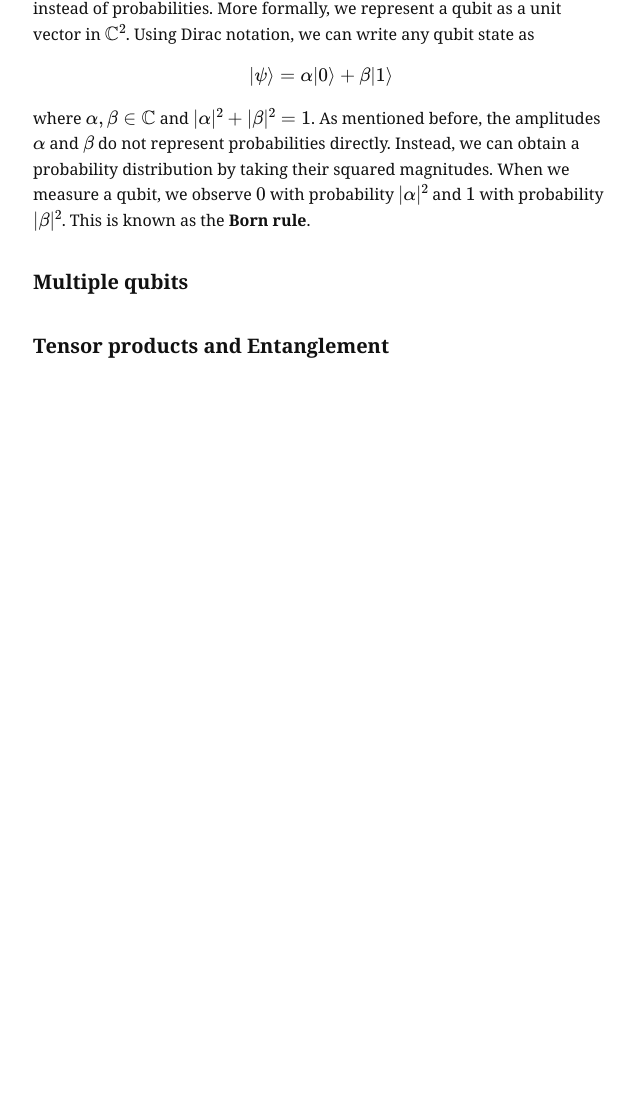
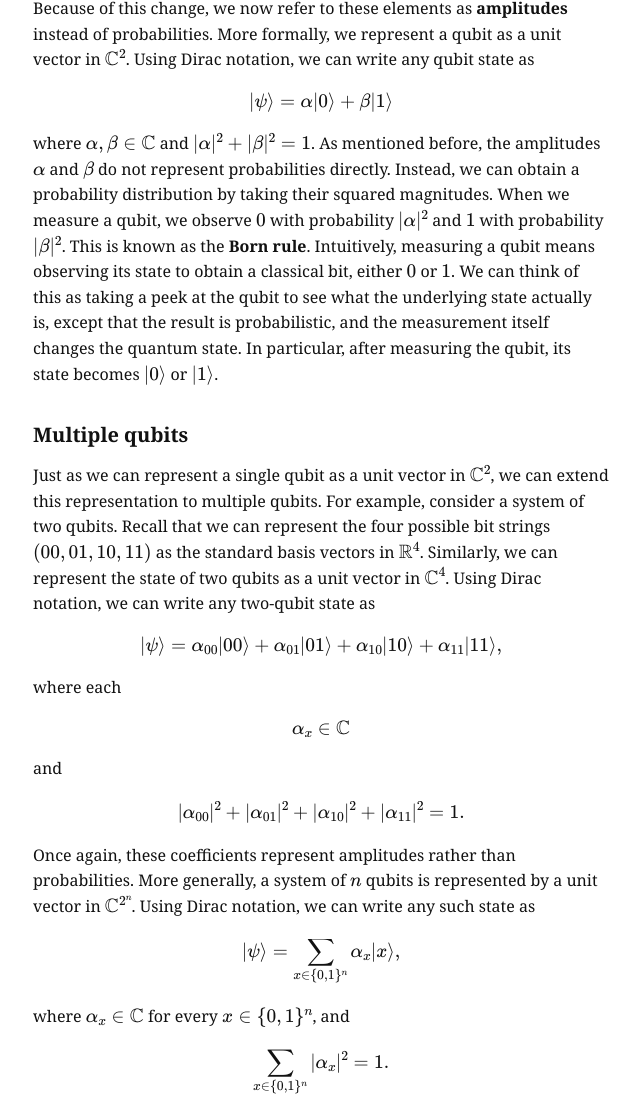
Before and after one commit to Kingcong123/complexity-theory-project, a plain HTML site: page qubits.html in a window 1280 px wide. Shown: the part 3073-4174 px from the top of the page, without its empty margins (275-915 px from the left). Before the commit the page ends 3491 px from the top, so only its background shows below. Drawn offline with nearby package versions, Linux system fonts and the light colour scheme.

Commit message:
multiple qubits

```diff
--- a/qubits.html
+++ b/qubits.html
@@ -49,7 +49,7 @@
 
         <br> For example, if we know that the device is in the state $0$ with probability $p$ and in the state $1$ with probability $1-p$, we can write this as a probability vector in $\mathbb{R}^2$:
         $$ \begin{pmatrix} p \\ 1-p \end{pmatrix}.$$
-        We can also write operations from our current state using matrices. For example, take the matrix $$A = \begin{pmatrix} 0 & 1 \\ 1 & 0 \end{pmatrix}.$$ This matrix represents the NOT gate, which flips the state of the device.
+        We can also write operations from our current state using (left) stochastic matrices, matrices whose entries are nonnegative and columns sum to 1. For example, take the matrix $$A = \begin{pmatrix} 0 & 1 \\ 1 & 0 \end{pmatrix}.$$ This matrix represents the NOT gate, which flips the state of the device.
         Notice that $a_{0,1} = 1$ and $a_{1,0} = 1$, so the probability of moving to the state $1$ is if we start in the state $0$ is $1$ and the probability of moving to the state $0$ is if we start in the state $1$ is also $1$.
         Similarly, $a_{0,0} = 0$ and $a_{1,1} = 0$, so the probability of moving to the state $0$ is if we start in the state $0$ is $0$ and the probability of moving to the state $1$ is if we start in the state $1$ is also $0$.
 
@@ -124,13 +124,47 @@
 
         As mentioned before, the amplitudes $\alpha$ and $\beta$ do not represent probabilities directly. Instead, we can obtain a probability distribution by taking their squared magnitudes.
         When we measure a qubit, we observe $0$ with probability $|\alpha|^2$ and $1$ with probability $|\beta|^2$. This is known as the <strong>Born rule</strong>.
+        Intuitively, measuring a qubit means observing its state to obtain a classical bit, either $0$ or $1$. We can think of this as taking a peek at the qubit to see what the underlying state actually is,
+        except that the result is probabilistic, and the measurement itself changes the quantum state. In particular, after measuring the qubit, its state becomes $|0\rangle$ or $|1\rangle$.
       </p>
     </section>
 
     <section>
       <h2><strong>Multiple qubits</strong></h2>
       <p>
+        Just as we can represent a single qubit as a unit vector in $\mathbb{C}^2$, we can extend this representation to multiple qubits.
+        For example, consider a system of two qubits. Recall that we can represent the four possible bit strings $(00,01,10,11)$ as the standard basis vectors in $\mathbb{R}^4$. Similarly, we can represent the state of two qubits as a unit vector in $\mathbb{C}^4$.
 
+        Using Dirac notation, we can write any two-qubit state as
+
+        $$
+        |\psi\rangle=\alpha_{00}|00\rangle+\alpha_{01}|01\rangle+\alpha_{10}|10\rangle+\alpha_{11}|11\rangle,
+        $$
+
+        where each $$\alpha_{x}\in\mathbb{C}$$ and
+
+        $$
+        |\alpha_{00}|^2+|\alpha_{01}|^2+|\alpha_{10}|^2+|\alpha_{11}|^2=1.
+        $$
+
+        Once again, these coefficients represent amplitudes rather than probabilities. More generally, a system of $n$ qubits is represented by a unit vector in $\mathbb{C}^{2^n}$. Using Dirac notation, we can write any such state as
+
+        $$
+        |\psi\rangle=\sum_{x\in \{0,1\}^n}\alpha_x|x\rangle,$$
+
+        where $\alpha_x\in\mathbb{C}$ for every $x\in \{0,1\}^n$, and
+
+        $$
+        \sum_{x\in \{0,1\}^n}|\alpha_x|^2=1.
+        $$
+
+        When we measure all $n$ qubits, the probability of observing a particular bit string $x \in \{0,1\}^n$ is
+
+        $$
+        \Pr(x)=|\alpha_x|^2.
+        $$
+
+        Thus, while a single qubit is described by two complex amplitudes, a system of $n$ qubits is described by $2^n$ complex amplitudes.
       </p>
     </section>
 
```
